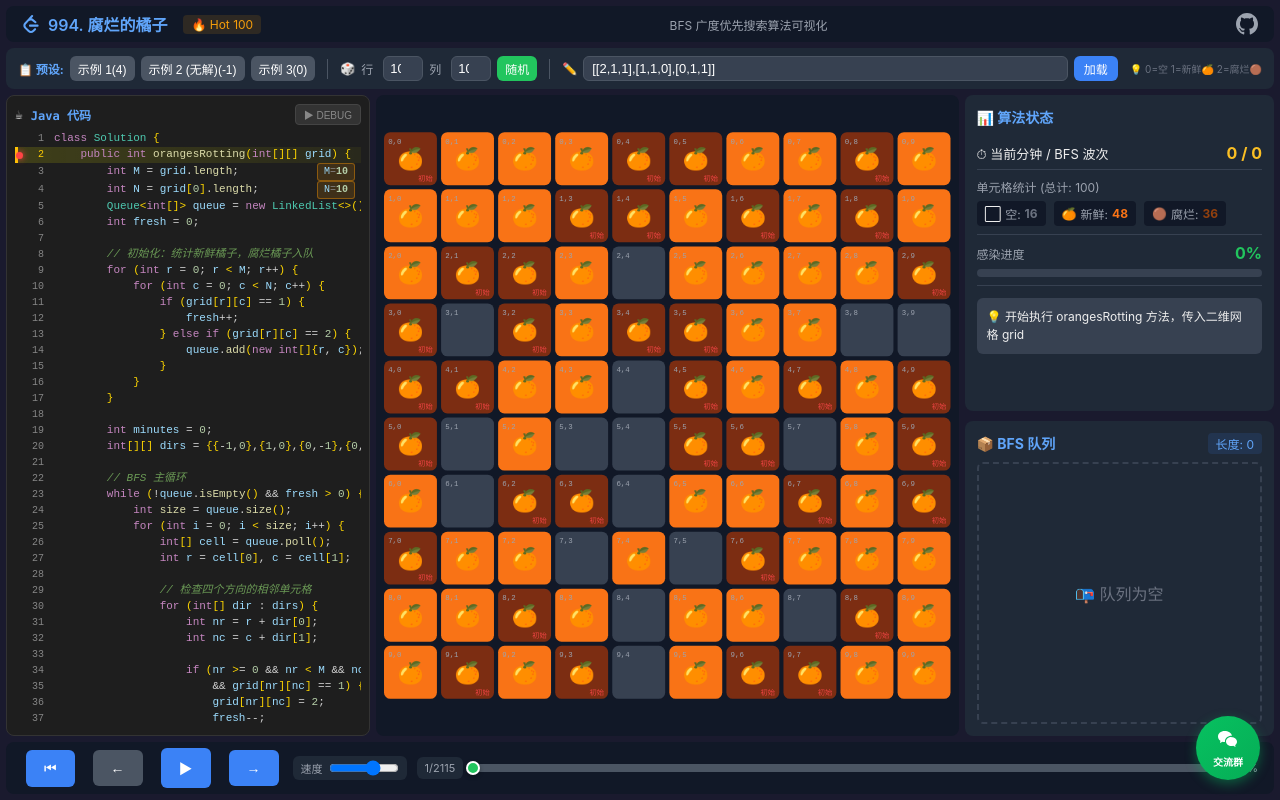
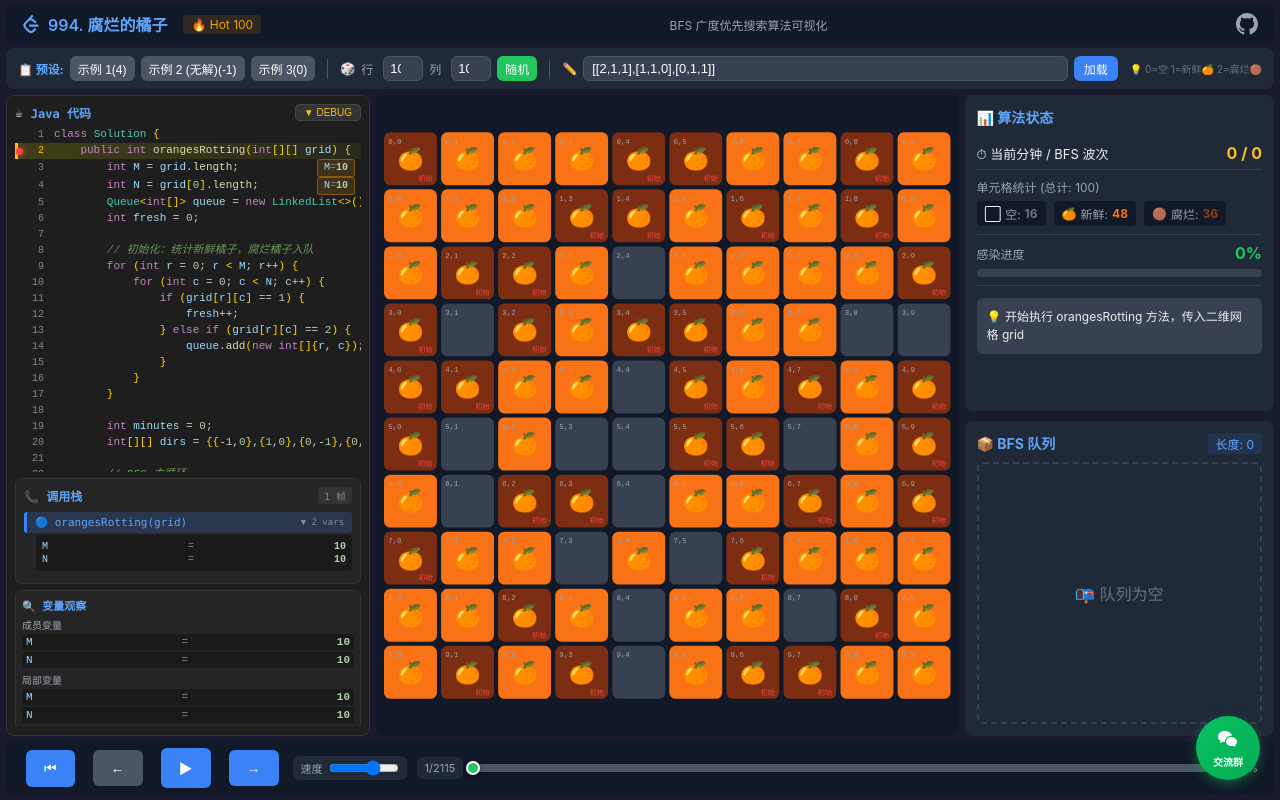
Before and after one commit to fuck-algorithm/leetcode-994-rotting-oranges, a React (Vite) app: page / in a window 1280 px wide. Built offline with nearby package versions, Linux system fonts and the light colour scheme.

Commit message:
feat(ui): default-expand debug panel to surface call stack and variables

```diff
--- a/src/components/CodePanel.tsx
+++ b/src/components/CodePanel.tsx
@@ -74,7 +74,7 @@ const COLORS = {
 };
 
 export function CodePanel({ highlightedLines, variables = [], callStack, scope }: CodePanelProps) {
-  const [debugOpen, setDebugOpen] = useState(false);
+  const [debugOpen, setDebugOpen] = useState(true);
 
   const variablesByLine: Record<number, VariableValue[]> = {};
   for (const v of variables) {
```
